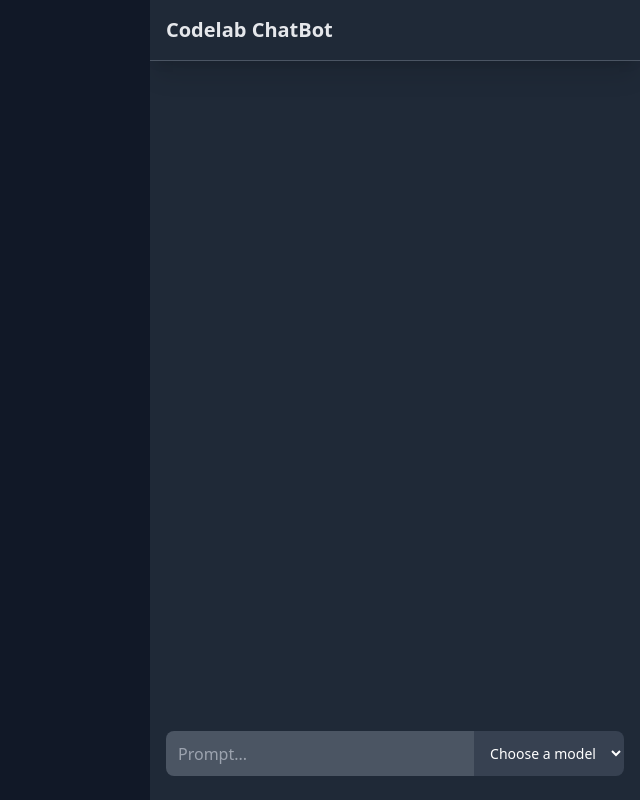
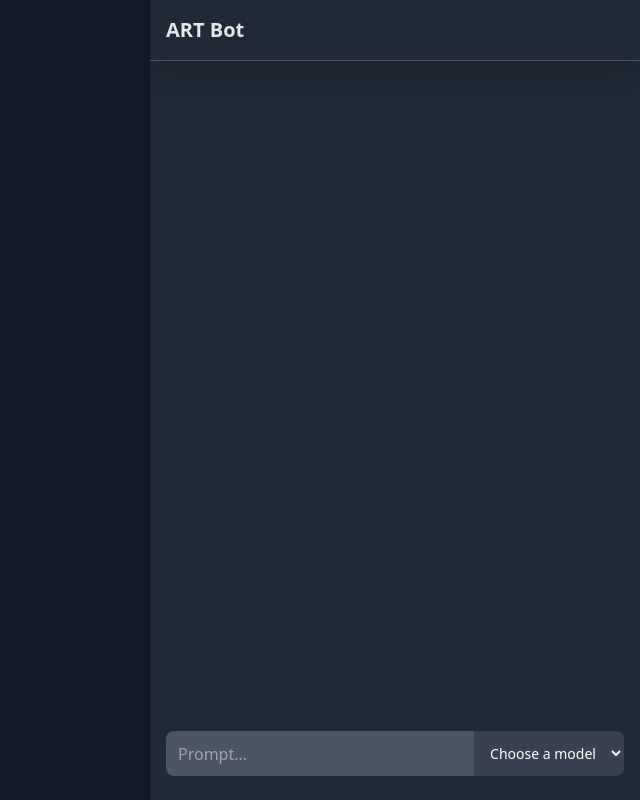
Before and after one commit to enzohideo/ARTBot, a website: page src/frontend/pages/main/index.html in a window 1280 px wide. Shown: the whole page, without its empty margins (640-1280 px from the left). Drawn offline with nearby package versions, Linux system fonts and the light colour scheme; files that its build step writes are made by us from their sources; files whose address does not match are found by name.

Commit message:
chore: Rename project to ART Bot

```diff
--- a/src/frontend/pages/main/index.html
+++ b/src/frontend/pages/main/index.html
@@ -32,7 +32,7 @@
         <div
           class="border-b text-xl border-gray-600 text-gray-200 font-bold flex px-4 py-4 flex-none shadow-xl"
         >
-          Codelab ChatBot
+          ART Bot
         </div>
         <!-- Chat messages -->
         <div class="px-6 flex-1 overflow-y-scroll" id="chat"></div>
```
Also changed, not shown: package.json (+5 -4 lines), README.md, 2 other files.
